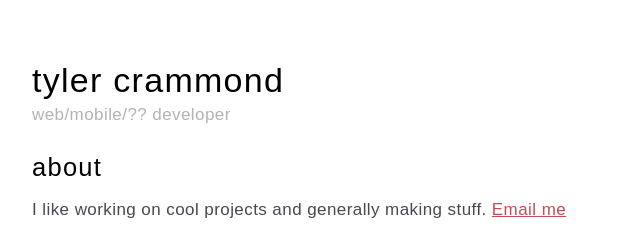
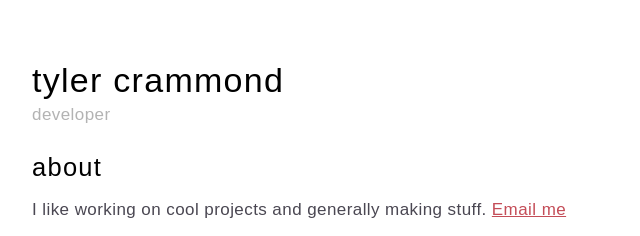
Before and after one commit to tcrammond/tcrammond-website, a website: page public/index.html in a window 1280 px wide. Shown: the top 236 px of the page, 27-667 px from the left. Drawn offline with Linux system fonts and the light colour scheme.

Commit message:
update content

```diff
--- a/public/index.html
+++ b/public/index.html
@@ -11,7 +11,7 @@
     <div class="main">
       <div class="heading">
         <h1 class="heading__name">Tyler Crammond</h1>
-        <div class="heading__title">web/mobile/?? developer</div>
+        <div class="heading__title">developer</div>
       </div>
       <div class="content">
 
```
